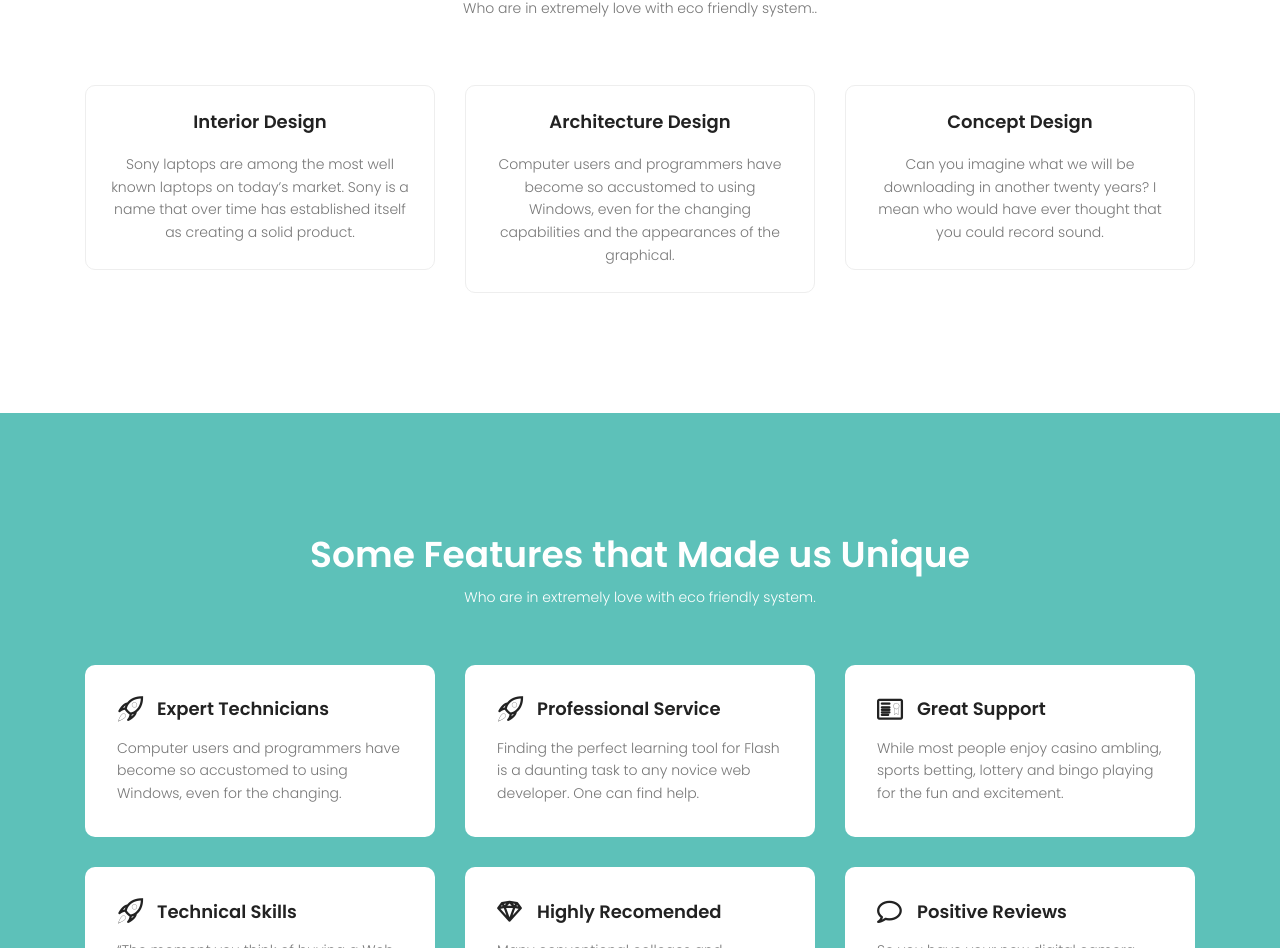
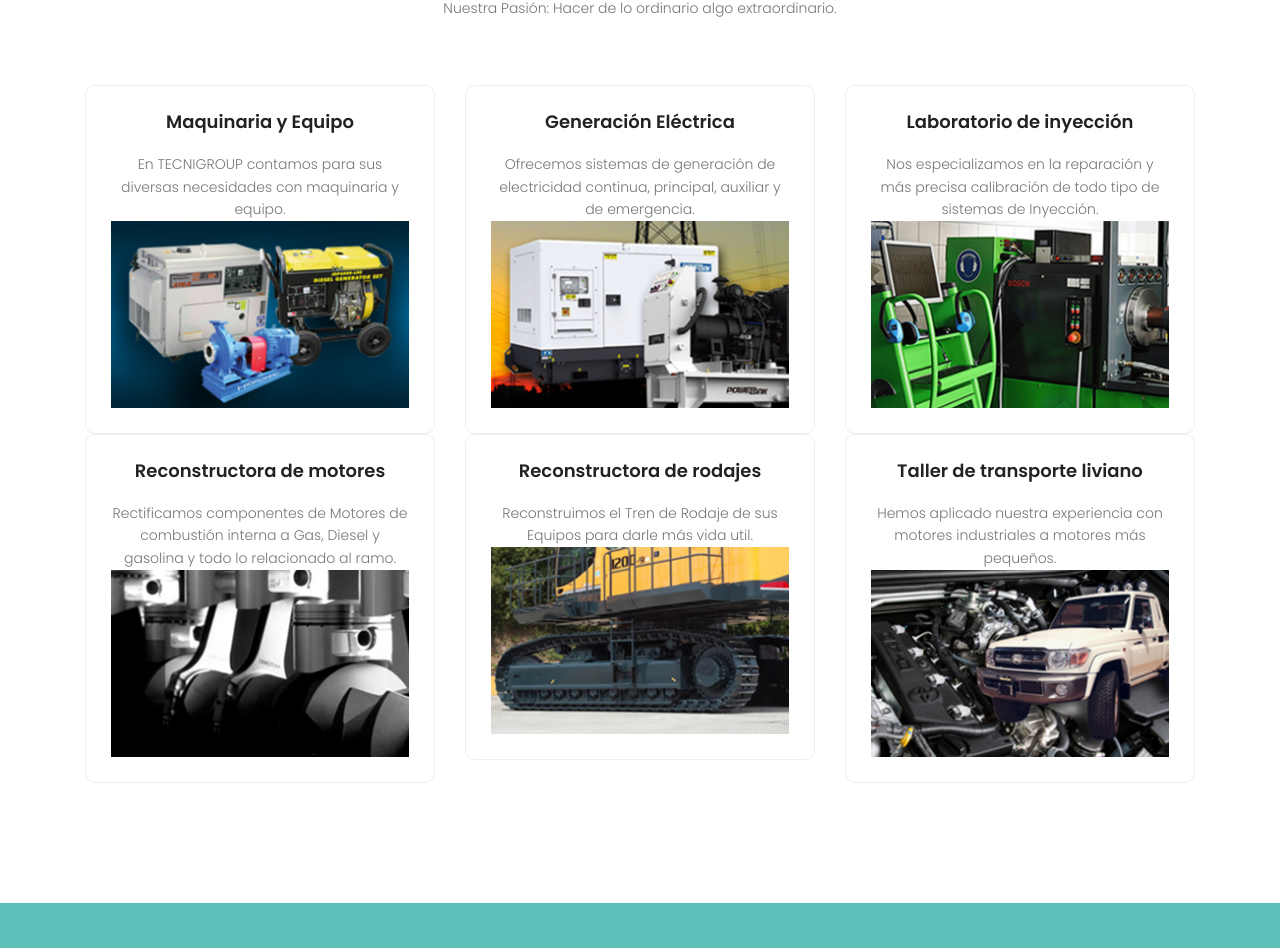
Before and after one commit to williamopv/proyectotecnigroup, a plain HTML site: page services.html in a window 1280 px wide. Shown: the part 477-1425 px from the top of the page. Drawn offline with nearby package versions, Linux system fonts and the light colour scheme; some packages are replaced by stand-ins of ours.

Commit message:
modificaciones pestaña servicios
modificaciones pestaña servicios

```diff
--- a/services.html
+++ b/services.html
@@ -35,8 +35,8 @@
 		  			<div class="container">
 				  		<div class="row">
 				  			<div class="col-lg-6 col-sm-6 col-4 header-top-left no-padding">
-				  				<a href="tel:+953 012 3654 896">+953 012 3654 896</a>
-				  				<a href="mailto:support@colorlib.com">support@colorlib.com</a>
+				  				<a href="tel:+502 2316 2000">(502) 2316-2000</a>
+				  				<a href="mailto:info@tecnigroupca.com">info@tecnigroupca.com</a>
 				  			</div>
 				  			<div class="col-lg-6 col-sm-6 col-8 header-top-right no-padding">
 				  				<ul>
@@ -58,7 +58,16 @@
 				        <ul class="nav-menu">
 				          <li class="menu-active"><a href="index.html">Home</a></li>
 				          <li><a href="about.html">About</a></li>
-				          <li><a href="services.html">Services</a></li>
+				          <li><a href="services.html">Servicios</a>
+				          <ul>
+				              <li><a href="blog-home.html">Laboratorio de Inyección</a></li>
+				              <li><a href="blog-single.html">Reconstructora de Motores</a></li>
+				              <li><a href="blog-single.html">Reconstructora de Rodajes</a></li>
+				              <li><a href="blog-single.html">Taller de Transporte Liviano</a></li>
+				              <li><a href="blog-single.html">Taller de Generación Eléctrica</a></li>
+				              <li><a href="blog-single.html">Taller de Maquinaria Agrícola</a></li>
+				            </ul>
+				          </li>
 				          <li><a href="projects.html">Projects</a></li>
 				          <li class="menu-has-children"><a href="">Blog</a>
 				            <ul>
@@ -107,39 +116,71 @@
 				<div class="container">
 					<div class="row justify-content-center">
 						<div class="col-md-12 pb-50 header-text text-center">
-							<h1 class="mb-10">What we offer to our clients</h1>
+							<h1 class="mb-10">Soluciones en Productos y Servicios</h1>
 							<p>
-								Who are in extremely love with eco friendly system..
+								Nuestra Pasión: Hacer de lo ordinario algo extraordinario.
 							</p>
 						</div>
 					</div>
 					<div class="row">
 						<div class="col-lg-4">
 							<div class="single-service">
-								<a href="#"><h4>Interior Design</h4></a>
+								<a href="#"><h4>Maquinaria y Equipo</h4></a>
 								<p>
-									Sony laptops are among the most well known laptops on today’s market. Sony is a name that over time has established itself as creating a solid product.
+									En TECNIGROUP contamos para sus diversas necesidades con maquinaria y equipo.
 								</p>
+								<img class="content-image img-fluid d-block mx-auto" src="img/ME.jpg" alt="">
 							</div>
 						</div>
 						<div class="col-lg-4">
 							<div class="single-service">
-								<a href="#"><h4>Architecture Design</h4></a>
+								<a href="#"><h4>Generación Eléctrica</h4></a>
 								<p>
-									Computer users and programmers have become so accustomed to using Windows, even for the changing capabilities and the appearances of the graphical.
+									Ofrecemos sistemas de generación de electricidad continua, principal, auxiliar y de emergencia.
 								</p>
+								<img class="content-image img-fluid d-block mx-auto" src="img/GE.jpg" alt="">
+							</div>
+						</div>
+
+
+						<div class="col-lg-4">
+							<div class="single-service">
+								<a href="#"><h4>Laboratorio de inyección</h4></a>
+								<p>
+									Nos especializamos en la reparación y más precisa calibración de todo tipo de sistemas de Inyección.
+								</p>
+								<img class="content-image img-fluid d-block mx-auto" src="img/LI.jpg" alt="">
 							</div>
 						</div>
 						<div class="col-lg-4">
 							<div class="single-service">
-								<a href="#"><h4>Concept Design</h4></a>
+								<a href="#"><h4>Reconstructora de motores</h4></a>
 								<p>
-									Can you imagine what we will be downloading in another twenty years? I mean who would have ever thought that you could record sound.
+									Rectificamos componentes de Motores de combustión interna a Gas,  Diesel y gasolina y todo lo relacionado al ramo.
 								</p>
+								<img class="content-image img-fluid d-block mx-auto" src="img/RM.jpg" alt="">
 							</div>
+
 						</div>
-					</div>
-				</div>
+						<div class="col-lg-4">
+							<div class="single-service">
+								<a href="#"><h4>Reconstructora de rodajes</h4></a>
+								<p>
+									Reconstruimos el Tren de Rodaje de sus Equipos para darle más vida util.
+								</p>
+								<img class="content-image img-fluid d-block mx-auto" src="img/RR.jpg" alt="">
+							</div>
+
+						</div>
+						<div class="col-lg-4">
+							<div class="single-service">
+								<a href="#"><h4>Taller de transporte liviano</h4></a>
+								<p>
+									Hemos aplicado nuestra experiencia con motores industriales a motores más pequeños.
+								</p>
+								<img class="content-image img-fluid d-block mx-auto" src="img/TTL.jpg" alt="">
+							</div>
+				</div>	</div>
 			</section>
 			<!-- End service Area -->
 
```
Also changed, not shown: about.html (+11 -2 lines), contact.html (+13 -3 lines), index.html (+11 -1 lines).
